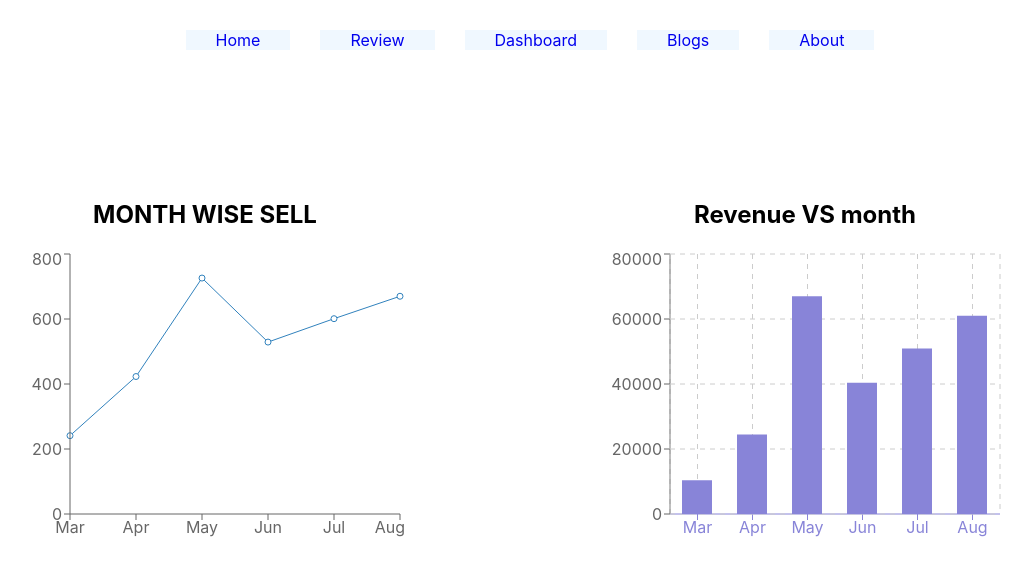
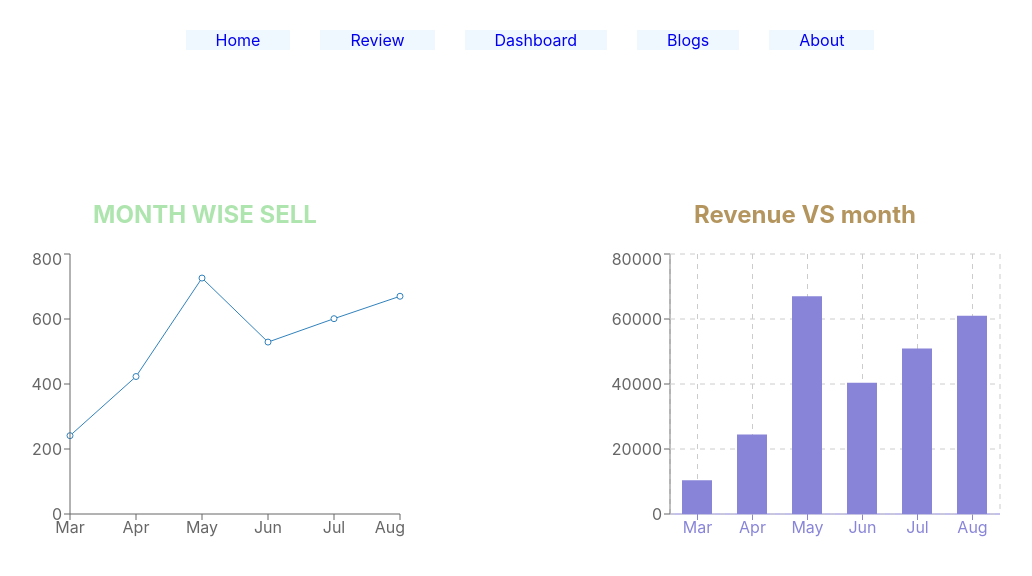
Before and after one commit to RiyadMia/Acinment-09, a React (Create React App) app: page /Dashboard in a window 1280 px wide. Shown: the top 576 px of the page, without its empty margins (95-1127 px from the left). Built offline with nearby package versions, Linux system fonts and the light colour scheme.

Commit message:
style added

```diff
--- a/src/components/Dashboard/Dashboard.js
+++ b/src/components/Dashboard/Dashboard.js
@@ -44,7 +44,7 @@ const Dashboard = () => {
     return (
         <div className='grap-container'>
       <div className='grap'>
-          <h2>MONTH WISE SELL</h2>
+          <h2 className='grap-1'>MONTH WISE SELL</h2>
             <LineChart width={400} height={300} data={data}>
                 <Line dataKey={'sell'}></Line>
                 <XAxis dataKey='month'></XAxis>
@@ -53,7 +53,7 @@ const Dashboard = () => {
             </LineChart>
  </div>
       <div className='margin-right'>
-          <h2>Revenue VS month </h2>
+          <h2 className='grap-2'>Revenue VS month </h2>
       <BarChart width={400} height={300} data={data}>
          <XAxis dataKey="month" stroke="#8884d8" />
          <YAxis />
--- a/src/components/Dashboard/Dashbosrd.css
+++ b/src/components/Dashboard/Dashbosrd.css
@@ -8,3 +8,9 @@
 .grap {
   margin-left: 100px;
 }
+.grap-1{
+  color: rgb(174, 228, 174);
+}
+.grap-2{
+  color: rgb(179, 149, 93);
+}
--- a/src/components/Home/Home.css
+++ b/src/components/Home/Home.css
@@ -4,6 +4,13 @@
 }
 .cars-name p {
   margin-right: 30px;
+}
+.cars-f{
+  color: rgb(226, 158, 32);
+  font-size: 50px;
+}
+.heder-name{
+  color: rgb(103, 158, 140);
 }
 .bast-cars img {
   width: 500px;
@@ -19,3 +26,6 @@
   display: grid;
   grid-template-columns: repeat(3,1fr);
 }
+.costoms{
+  color: orange;
+}
--- a/src/components/Home/Home.js
+++ b/src/components/Home/Home.js
@@ -11,7 +11,8 @@ const Home = () => {
         <div>
              <div className="home-contanier">
                  <div className="cars-name">
-                   <h1>Classic car insurance to protect the cars you love</h1>
+                   <h1 className='cars-f'>My Favarites Cars</h1>
+                   <h1 className='heder-name'>Classic car insurance to protect the cars you love</h1>
                    <br />
                    <br />
                    <p>
@@ -23,7 +24,7 @@ const Home = () => {
                     <img src="https://www.hagerty.co.uk/wp-content/uploads/2021/09/Classic-Car-1-scaled.jpg" alt="" />
                  </div>
                  </div>
-                 <h1>Costomer Reviews (3)</h1>
+                 <h1 className='costoms'>Costomer Reviews (3)</h1>
                  <div className='img-grid'>
                    {
                        sliceRsult.map(product=><Products
--- /dev/null
+++ b/src/components/NotFound/NotFound.css
@@ -0,0 +1,8 @@
+.red{
+    color: red;
+    font-size: 50px;
+}
+.green{
+    color: rgb(130, 209, 130);
+    font-size: 50px;
+}
--- a/src/components/NotFound/NotFound.js
+++ b/src/components/NotFound/NotFound.js
@@ -1,9 +1,10 @@
 import React from 'react';
-
+import './NotFound.css'
 const NotFound = () => {
     return (
         <div>
-            <h1>404</h1>
+            <h1 className='green'>Not Found Result !!!</h1>
+            <h1 className='red'>404</h1>
         </div>
     );
 };
```
